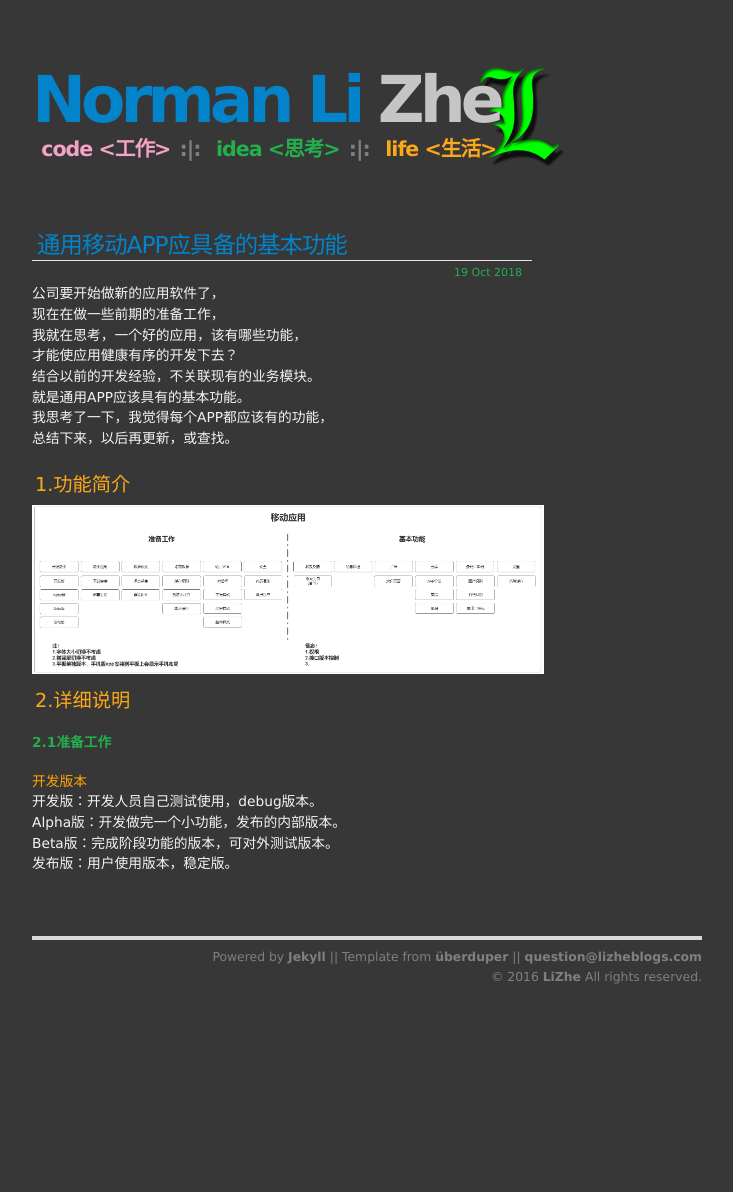
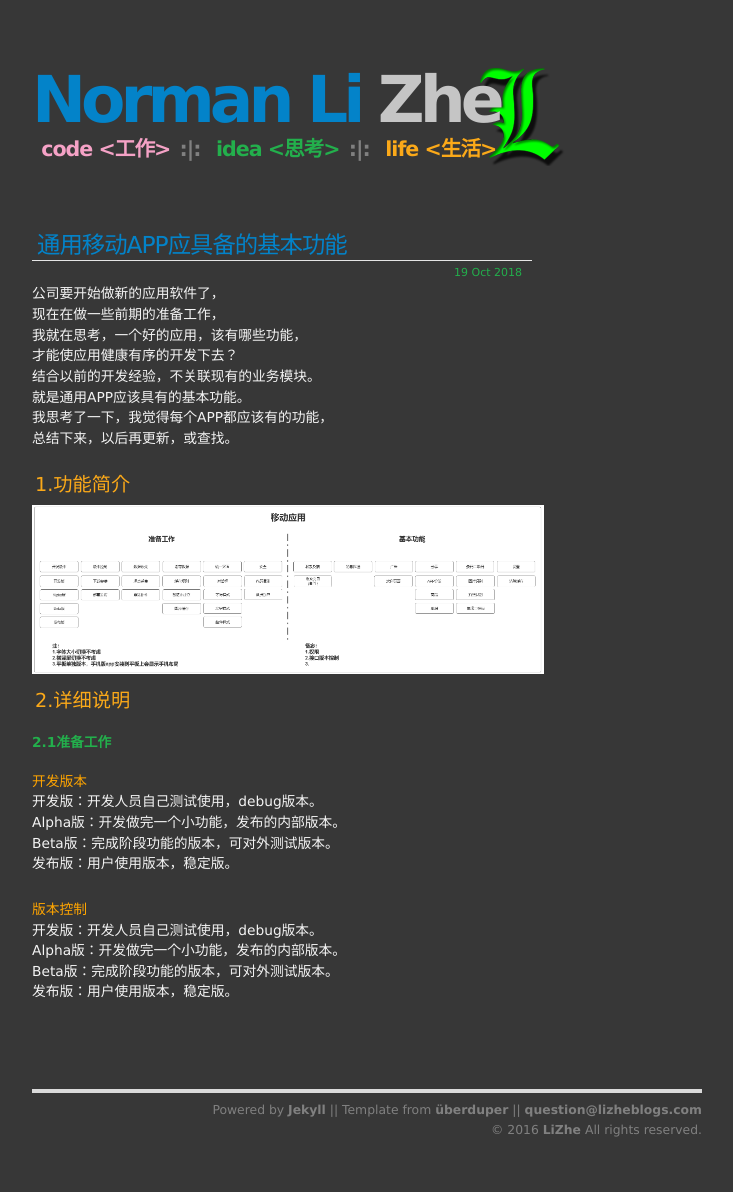
Before and after one commit to pulque/pulque.github.io, a Jekyll site: the page built from all/idea/_posts/2018-10-19-application-function.html, in a window 1280 px wide. Shown: the whole page, without its empty margins (273-1006 px from the left). Built offline with Jekyll 4.4.1, drawn with Linux system fonts in a browser that asks for light colours; comment, search, counter and statistics services are not loaded; before the commit the page ends 1038 px from its top, so only the background shows below that.

Commit message:
update application function

```diff
--- a/all/idea/_posts/2018-10-19-application-function.html
+++ b/all/idea/_posts/2018-10-19-application-function.html
@@ -19,17 +19,26 @@ title: "通用移动APP应具备的基本功能"
 </p>
 <h3>1.功能简介</h3>
 <div>
-  <img src="/images/blogs/idea/2018-10-19-application-function/app_function.png" width="512" alt="APP基本功能"/>
+  <img src="/images/blogs/idea/2018-10-19-application-function/app_function.png" width="512" alt="APP基本功能"
+  target="_blank" href="http://lizheblogs.com/images/blogs/idea/2018-10-19-application-function/app_function.png"/>
 </div>
 
 <h3>2.详细说明</h3>
 <h4>2.1准备工作</h4>
+<p>
 <font color="orange">开发版本</font><br>
 开发版：开发人员自己测试使用，debug版本。<br>
 Alpha版：开发做完一个小功能，发布的内部版本。<br>
 Beta版：完成阶段功能的版本，可对外测试版本。<br>
-发布版：用户使用版本，稳定版。<br>
-
+发布版：用户使用版本，稳定版。
+</p>
+<p>
+<font color="orange">版本控制</font><br>
+开发版：开发人员自己测试使用，debug版本。<br>
+Alpha版：开发做完一个小功能，发布的内部版本。<br>
+Beta版：完成阶段功能的版本，可对外测试版本。<br>
+发布版：用户使用版本，稳定版。
+</p>
 
 
 <br>
```
